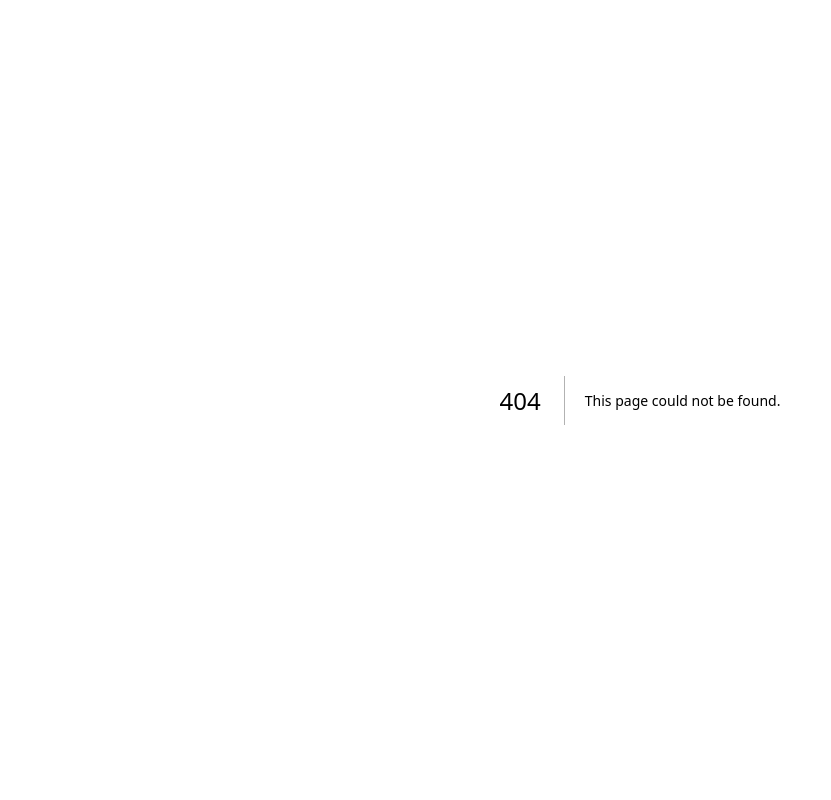
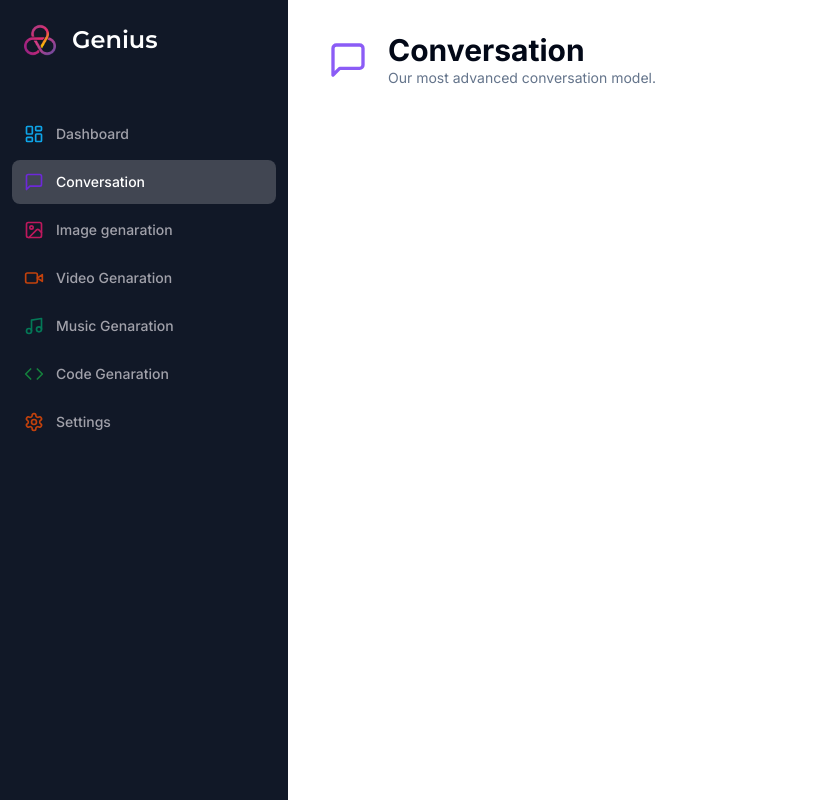
Before and after one commit to Abhishekkumar813209/Genius_Ai_SaaS, a Next.js app: page /conversation in a window 1280 px wide. Before the commit this address had no page. Shown: the whole page, without its empty margins (0-831 px from the left). Built offline with nearby package versions, Linux system fonts and the light colour scheme.

Commit message:
at 1.30 added conversation page and will use zod for schema validation in upcoming section

```diff
--- /dev/null
+++ b/app/(dashboard)/(routes)/conversation/page.tsx
@@ -0,0 +1,33 @@
+"use client"
+
+import * as z from 'zod';
+
+import { MessageSquare } from "lucide-react";
+import {useForm} from "react-hook-form"
+import Heading from "@/components/heading"
+
+const ConversationPage = () => {
+
+    const form = useForm({
+        defaultValues:{
+            prompt:""
+        }
+    });
+
+    return (
+        <div>
+            <Heading
+            title="Conversation"
+            description="Our most advanced conversation model. "
+            icon= {MessageSquare}
+            iconColor="text-violet-500"
+            bgColor="bg-violer-500/10"
+            />
+            <div className="px-4 lg:px-8">
+
+            </div>
+        </div>
+     );
+}
+
+export default ConversationPage;
--- /dev/null
+++ b/components/heading.tsx
@@ -0,0 +1,44 @@
+import { cn } from "@/lib/utils";
+import {LucideIcon} from "lucide-react";
+
+interface HeadingProps {
+    title:string,
+    description:string,
+    icon:LucideIcon,
+    iconColor?:string,
+    bgColor?:string
+}
+
+
+const Heading = ({
+    title,
+    description,
+    icon:Icon,
+    iconColor,
+    bgColor
+}:HeadingProps) => {
+
+    return (
+        <>
+            <div className="px-4
+            lg:px-8 flex items-center gap-x-3 mb-8">
+                <div className={cn("p-2 w-fit rounded-md",
+                bgColor)}>
+                    <Icon className={cn("w-10 h-10",iconColor)}/>
+                </div>
+
+             <div>
+                <h2 className="text-3xl font-bold">
+                    {title}
+                </h2>
+            <p className="text-sm text-muted-foreground">
+                {description}
+            </p>
+             </div>
+            </div>
+
+        </>
+     );
+}
+
+export default Heading;
--- /dev/null
+++ b/components/ui/form.tsx
@@ -0,0 +1,176 @@
+import * as React from "react"
+import * as LabelPrimitive from "@radix-ui/react-label"
+import { Slot } from "@radix-ui/react-slot"
+import {
+  Controller,
+  ControllerProps,
+  FieldPath,
+  FieldValues,
+  FormProvider,
+  useFormContext,
+} from "react-hook-form"
+
+import { cn } from "@/lib/utils"
+import { Label } from "@/components/ui/label"
+
+const Form = FormProvider
+
+type FormFieldContextValue<
+  TFieldValues extends FieldValues = FieldValues,
+  TName extends FieldPath<TFieldValues> = FieldPath<TFieldValues>
+> = {
+  name: TName
+}
+
+const FormFieldContext = React.createContext<FormFieldContextValue>(
+  {} as FormFieldContextValue
+)
+
+const FormField = <
+  TFieldValues extends FieldValues = FieldValues,
+  TName extends FieldPath<TFieldValues> = FieldPath<TFieldValues>
+>({
+  ...props
+}: ControllerProps<TFieldValues, TName>) => {
+  return (
+    <FormFieldContext.Provider value={{ name: props.name }}>
+      <Controller {...props} />
+    </FormFieldContext.Provider>
+  )
+}
+
+const useFormField = () => {
+  const fieldContext = React.useContext(FormFieldContext)
+  const itemContext = React.useContext(FormItemContext)
+  const { getFieldState, formState } = useFormContext()
+
+  const fieldState = getFieldState(fieldContext.name, formState)
+
+  if (!fieldContext) {
+    throw new Error("useFormField should be used within <FormField>")
+  }
+
+  const { id } = itemContext
+
+  return {
+    id,
+    name: fieldContext.name,
+    formItemId: `${id}-form-item`,
+    formDescriptionId: `${id}-form-item-description`,
+    formMessageId: `${id}-form-item-message`,
+    ...fieldState,
+  }
+}
+
+type FormItemContextValue = {
+  id: string
+}
+
+const FormItemContext = React.createContext<FormItemContextValue>(
+  {} as FormItemContextValue
+)
+
+const FormItem = React.forwardRef<
+  HTMLDivElement,
+  React.HTMLAttributes<HTMLDivElement>
+>(({ className, ...props }, ref) => {
+  const id = React.useId()
+
+  return (
+    <FormItemContext.Provider value={{ id }}>
+      <div ref={ref} className={cn("space-y-2", className)} {...props} />
+    </FormItemContext.Provider>
+  )
+})
+FormItem.displayName = "FormItem"
+
+const FormLabel = React.forwardRef<
+  React.ElementRef<typeof LabelPrimitive.Root>,
+  React.ComponentPropsWithoutRef<typeof LabelPrimitive.Root>
+>(({ className, ...props }, ref) => {
+  const { error, formItemId } = useFormField()
+
+  return (
+    <Label
+      ref={ref}
+      className={cn(error && "text-destructive", className)}
+      htmlFor={formItemId}
+      {...props}
+    />
+  )
+})
+FormLabel.displayName = "FormLabel"
+
+const FormControl = React.forwardRef<
+  React.ElementRef<typeof Slot>,
+  React.ComponentPropsWithoutRef<typeof Slot>
+>(({ ...props }, ref) => {
+  const { error, formItemId, formDescriptionId, formMessageId } = useFormField()
+
+  return (
+    <Slot
+      ref={ref}
+      id={formItemId}
+      aria-describedby={
+        !error
+          ? `${formDescriptionId}`
+          : `${formDescriptionId} ${formMessageId}`
+      }
+      aria-invalid={!!error}
+      {...props}
+    />
+  )
+})
+FormControl.displayName = "FormControl"
+
+const FormDescription = React.forwardRef<
+  HTMLParagraphElement,
+  React.HTMLAttributes<HTMLParagraphElement>
+>(({ className, ...props }, ref) => {
+  const { formDescriptionId } = useFormField()
+
+  return (
+    <p
+      ref={ref}
+      id={formDescriptionId}
+      className={cn("text-sm text-muted-foreground", className)}
+      {...props}
+    />
+  )
+})
+FormDescription.displayName = "FormDescription"
+
+const FormMessage = React.forwardRef<
+  HTMLParagraphElement,
+  React.HTMLAttributes<HTMLParagraphElement>
+>(({ className, children, ...props }, ref) => {
+  const { error, formMessageId } = useFormField()
+  const body = error ? String(error?.message) : children
+
+  if (!body) {
+    return null
+  }
+
+  return (
+    <p
+      ref={ref}
+      id={formMessageId}
+      className={cn("text-sm font-medium text-destructive", className)}
+      {...props}
+    >
+      {body}
+    </p>
+  )
+})
+FormMessage.displayName = "FormMessage"
+
+export {
+  useFormField,
+  Form,
+  FormItem,
+  FormLabel,
+  FormControl,
+  FormDescription,
+  FormMessage,
+  FormField,
+}
--- /dev/null
+++ b/components/ui/label.tsx
@@ -0,0 +1,26 @@
+"use client"
+
+import * as React from "react"
+import * as LabelPrimitive from "@radix-ui/react-label"
+import { cva, type VariantProps } from "class-variance-authority"
+
+import { cn } from "@/lib/utils"
+
+const labelVariants = cva(
+  "text-sm font-medium leading-none peer-disabled:cursor-not-allowed peer-disabled:opacity-70"
+)
+
+const Label = React.forwardRef<
+  React.ElementRef<typeof LabelPrimitive.Root>,
+  React.ComponentPropsWithoutRef<typeof LabelPrimitive.Root> &
+    VariantProps<typeof labelVariants>
+>(({ className, ...props }, ref) => (
+  <LabelPrimitive.Root
+    ref={ref}
+    className={cn(labelVariants(), className)}
+    {...props}
+  />
+))
+Label.displayName = LabelPrimitive.Root.displayName
+
+export { Label }
--- a/package.json
+++ b/package.json
@@ -10,7 +10,9 @@
   },
   "dependencies": {
     "@clerk/nextjs": "^4.25.3",
+    "@hookform/resolvers": "^3.3.2",
     "@radix-ui/react-dialog": "^1.0.5",
+    "@radix-ui/react-label": "^2.0.2",
     "@radix-ui/react-slot": "^1.0.2",
     "class-variance-authority": "^0.7.0",
     "clsx": "^2.0.0",
@@ -18,8 +20,10 @@
     "next": "13.5.4",
     "react": "^18",
     "react-dom": "^18",
+    "react-hook-form": "^7.47.0",
     "tailwind-merge": "^1.14.0",
-    "tailwindcss-animate": "^1.0.7"
+    "tailwindcss-animate": "^1.0.7",
+    "zod": "^3.22.4"
   },
   "devDependencies": {
     "@types/node": "^20",
```
Also changed, not shown: app/(dashboard)/(routes)/conversation/constants.ts (added), 1 other file (tests, documents, lock files or other folders).
